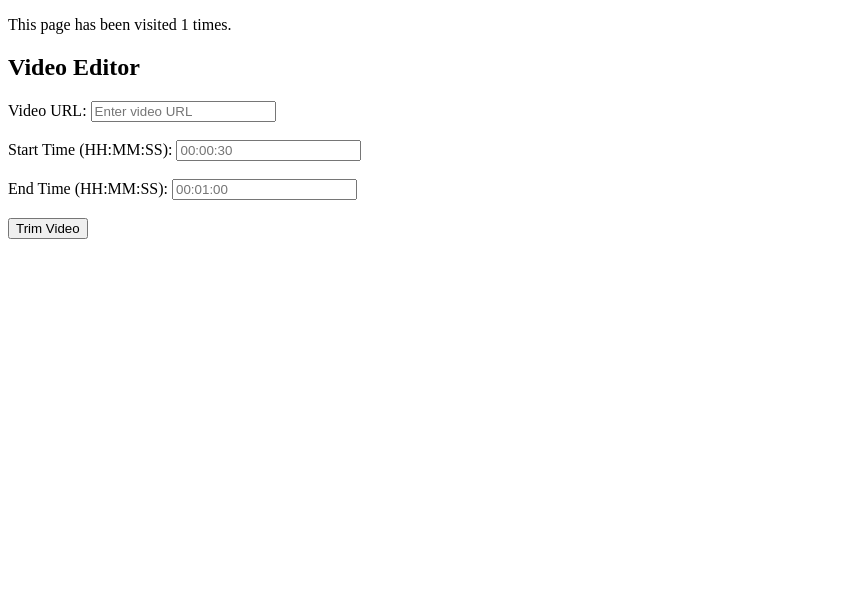
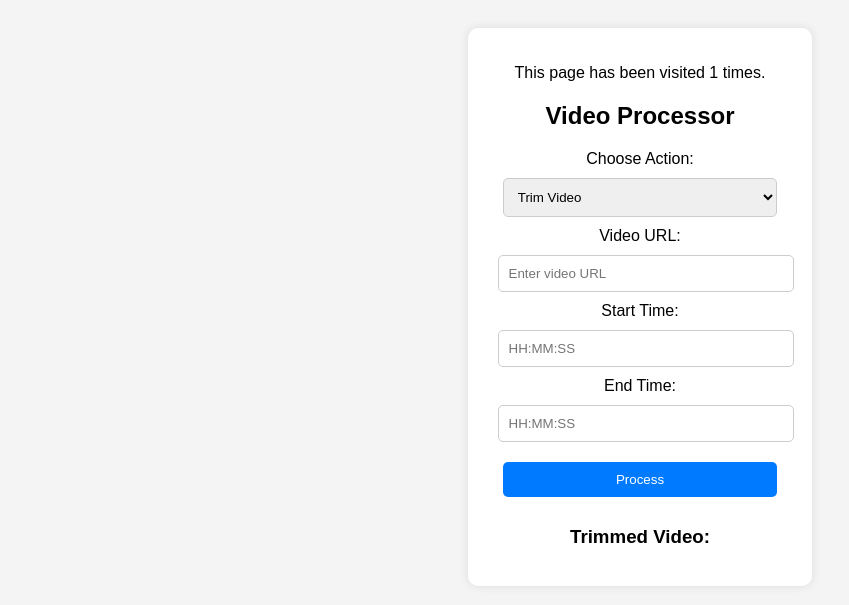
Before and after one commit to MaorS-Dig/first_exercise, a Flask app: template templates/index.html in a window 1280 px wide. Shown: the top 605 px of the page, without its empty margins (0-849 px from the left). Run offline with Flask 3, Linux system fonts and the light colour scheme; the template is opened without the code that fills it: most values are stand-ins (such as "Sample title", 1, 10 or a date in 2020).

Commit message:
added UI

```diff
--- a/app.py
+++ b/app.py
@@ -49,9 +49,7 @@ def serve_video(filename):
     print(f"📢 Serving video from: {video_path}")
     return send_from_directory(video_directory, filename)
 
-@app.route('/watch')
-def watch_video():
-        return render_template("watch.html")
+
 
 
 '''
@@ -68,8 +66,8 @@ Can use curl -X POST http://127.0.0.1:8000/trim \
 def trim_video():
     data = request.json
     url = data.get('url')
-    start = data.get('start')  # Format: HH:MM:SS or seconds
-    end = data.get('end')  # Format: HH:MM:SS or seconds
+    start = data.get('start')
+    end = data.get('end')
 
     if not url or start is None or end is None:
         return jsonify({"error": "Missing parameters (url, start, end)"}), 400
@@ -80,13 +78,11 @@ def trim_video():
             return jsonify({"error": "Failed to fetch video from URL"}), 400
 
         temp_input = "temp_input.mp4"
-        temp_output = "temp_output_trimmed.mp4"
-
+        temp_output = "output_video.mp4"  # Ensure a fixed output name
 
         with open(temp_input, "wb") as f:
             for chunk in response.iter_content(chunk_size=1024):
                 f.write(chunk)
-
 
         command = [
             "ffmpeg", "-i", temp_input,
@@ -102,11 +98,13 @@ def trim_video():
         if result.returncode != 0:
             return jsonify({"error": "FFmpeg processing failed", "details": result.stderr.decode()}), 500
 
-        save_file(temp_output)  # Save the file in the project root
+        save_file(temp_output)  # Ensure this function saves in the right location
 
-        # Return the video URL to be displayed on the webpage
-        return jsonify({"message": "Processing complete", "redirect_url": "/watch"}), 200
+        # Correctly return the video filename for the frontend
+        return jsonify({"video_filename": "output_video.mp4"}), 200
 
+    except Exception as e:
+        return jsonify({"error": str(e)}), 500
 
 
     except Exception as e:
--- a/templates/index.html
+++ b/templates/index.html
@@ -3,55 +3,126 @@
 <head>
     <meta charset="UTF-8">
     <meta name="viewport" content="width=device-width, initial-scale=1.0">
-    <title>Video Trimmer</title>
+    <title>Video Processor</title>
+    <style>
+        body {
+            font-family: Arial, sans-serif;
+            background-color: #f4f4f4;
+            text-align: center;
+            padding: 20px;
+        }
+        .container {
+            background: white;
+            padding: 20px;
+            border-radius: 10px;
+            box-shadow: 0 0 10px rgba(0, 0, 0, 0.1);
+            display: inline-block;
+        }
+        input, select, button {
+            margin: 10px;
+            padding: 10px;
+            width: 90%;
+            max-width: 400px;
+            border: 1px solid #ccc;
+            border-radius: 5px;
+        }
+        button {
+            background-color: #007bff;
+            color: white;
+            cursor: pointer;
+            border: none;
+        }
+        button:hover {
+            background-color: #0056b3;
+        }
+        .loading {
+            display: none;
+            font-size: 18px;
+            color: #007bff;
+        }
+        video, audio {
+            margin-top: 20px;
+            width: 100%;
+            max-width: 500px;
+        }
+    </style>
     <script>
-        async function trimVideo() {
-            const url = document.getElementById("videoUrl").value;
-            const start = document.getElementById("startTime").value;
-            const end = document.getElementById("endTime").value;
+        function updateForm() {
+            const action = document.getElementById("action").value;
+            document.getElementById("video_section").style.display = action === "trim" ? "block" : "none";
+            document.getElementById("audio_section").style.display = action === "extract_audio" ? "block" : "none";
+        }
 
-            console.log("Sending request to /trim with:", url, start, end);
+        async function processVideo() {
+            const action = document.getElementById("action").value;
+            const url = document.getElementById("video_url").value;
+            const start = document.getElementById("start_time").value;
+            const end = document.getElementById("end_time").value;
+            const loadingIndicator = document.getElementById("loading");
+            const processButton = document.getElementById("process_button");
 
-            try {
-                const response = await fetch('/trim', {
-                    method: 'POST',
-                    headers: { 'Content-Type': 'application/json' },
-                    body: JSON.stringify({ url, start, end })
-                });
+            loadingIndicator.style.display = "block";
+            processButton.style.display = "none";
 
-                const result = await response.json();
-                console.log("Response from /trim:", result);
+            const endpoint = action === "trim" ? "/trim" : "/extract_audio";
+            const response = await fetch(endpoint, {
+                method: "POST",
+                headers: { "Content-Type": "application/json" },
+                body: JSON.stringify({ url, start, end })
+            });
 
-                if (response.ok) {
-                    console.log("Redirecting to /watch...");
-                    window.location.href = "/watch";
+            const data = await response.json();
+            loadingIndicator.style.display = "none";
+
+            if (response.ok) {
+                if (action === "trim") {
+                    document.getElementById("video_player").src = `/video/${data.video_filename}`;
+                    document.getElementById("video_player").style.display = "block";
                 } else {
-                    document.getElementById("response").innerText = "Error: " + (result.error || "Unknown error");
+                    if (action === "extract_audio") {
+                    document.getElementById("audio_player").src = data.audio_url;  // Use `audio_url` instead of `audio_filename`
+                    document.getElementById("audio_player").style.display = "block";
+                    }
                 }
-            } catch (error) {
-                console.error("Fetch error:", error);
-                document.getElementById("response").innerText = "Request failed";
+            } else {
+                alert("Error: " + data.error);
             }
+            processButton.style.display = "block";
         }
     </script>
-
 </head>
 <body>
-    <p>This page has been visited {{ count }} times.</p>
+    <div class="container">
+        <p>This page has been visited {{ count }} times.</p>
+        <h2>Video Processor</h2>
 
-    <h2>Video Editor</h2>
+        <label>Choose Action:</label>
+        <select id="action" onchange="updateForm()">
+            <option value="trim">Trim Video</option>
+            <option value="extract_audio">Extract Audio</option>
+        </select><br>
 
-    <label>Video URL:</label>
-    <input type="text" id="videoUrl" placeholder="Enter video URL"><br><br>
+        <label>Video URL:</label>
+        <input type="text" id="video_url" placeholder="Enter video URL"><br>
 
-    <label>Start Time (HH:MM:SS):</label>
-    <input type="text" id="startTime" placeholder="00:00:30"><br><br>
+        <label>Start Time:</label>
+        <input type="text" id="start_time" placeholder="HH:MM:SS"><br>
 
-    <label>End Time (HH:MM:SS):</label>
-    <input type="text" id="endTime" placeholder="00:01:00"><br><br>
+        <label>End Time:</label>
+        <input type="text" id="end_time" placeholder="HH:MM:SS"><br>
 
-    <button onclick="trimVideo()">Trim Video</button>
-    <pre id="response"></pre>
+        <button id="process_button" onclick="processVideo()">Process</button>
+        <p id="loading" class="loading">Processing, please wait...</p>
 
+        <div id="video_section">
+            <h3>Trimmed Video:</h3>
+            <video id="video_player" controls style="display: none;"></video>
+        </div>
+
+        <div id="audio_section" style="display: none;">
+            <h3>Extracted Audio:</h3>
+            <audio id="audio_player" controls style="display: none;"></audio>
+        </div>
+    </div>
 </body>
 </html>
```
Also changed, not shown: templates/watch.html (deleted, +0 -23 lines).
